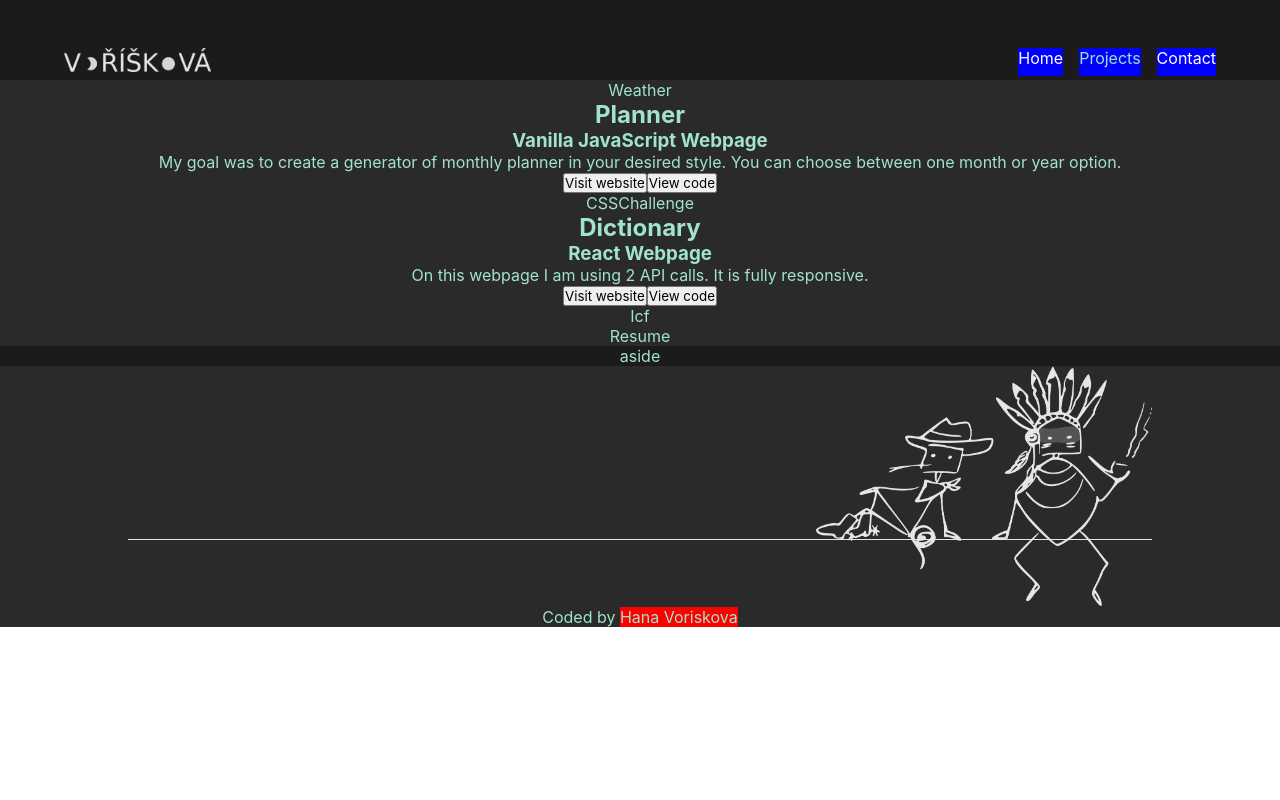
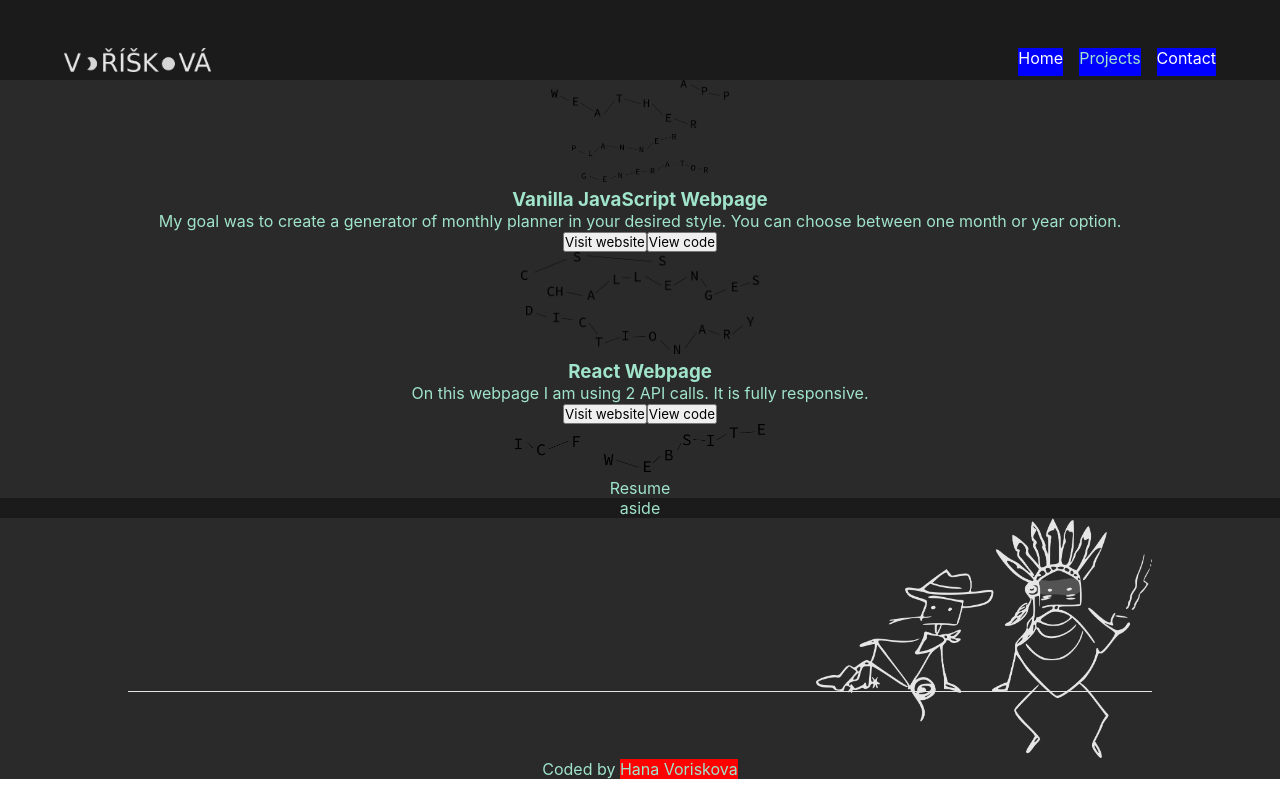
Before and after one commit to havoriskova/portfolio, a React (Create React App) app in the folder 01-portfolio/: page /projects in a window 1280 px wide. Built offline with nearby package versions, Linux system fonts and the light colour scheme; the HTML template or start-up script is replaced by a standard one.

Commit message:
added h2, but need to solve height
--> need to redo the img in Inscape

```diff
--- a/01-portfolio/src/components/projects/CSSChallenge.js
+++ b/01-portfolio/src/components/projects/CSSChallenge.js
@@ -1,10 +1,16 @@
-
+import cssHeader from '../../img/headers/CSS_CHALLENGES.png'
 
 const CSSChallenge = (props) => {
 
 
     return(
-        <div className="CSSChallenge container">CSSChallenge</div>
+        <div className="CSSChallenge container">
+            <h2 className='constellation_header'>
+                <img alt='header for CSS challenge' src={cssHeader}/>
+            </h2>
+
+
+        </div>
     )
 };
 
--- a/01-portfolio/src/components/projects/Dictionary.js
+++ b/01-portfolio/src/components/projects/Dictionary.js
@@ -1,3 +1,4 @@
+import headerDictionary from '../../img/headers/DICTIONARY.png';
 
 const Dictionary = (props) => {
 
@@ -6,7 +7,10 @@ const Dictionary = (props) => {
         <div className="Dictionary container">
 
             <div className="col-1">
-                    <h2>Dictionary</h2> {/* link => img souhvezdi */}
+                    <h2 className='constellation_header'>
+                        <img alt='header for dictionary' src={headerDictionary}/>
+                    </h2> {/* link => img souhvezdi */}
+
                     <h3>React Webpage</h3> {/* mensi font, ale UPPERCASE */}
 
                     <p>On this webpage I am using 2 API calls. It is fully responsive.</p>
--- a/01-portfolio/src/components/projects/Icf.js
+++ b/01-portfolio/src/components/projects/Icf.js
@@ -1,9 +1,14 @@
+import headerICF from '../../img/headers/ICF_WEBSITE.png'
 
 const Icf = (props) => {
 
 
     return(
-        <div className="Icf container">Icf</div>
+        <div className="Icf container">
+            <h2 className='constellation_header'>
+                <img alt='header for ICF' src={headerICF}/>
+            </h2> {/* link => img souhvezdi */}
+        </div>
     )
 };
 
--- a/01-portfolio/src/components/projects/Planner.js
+++ b/01-portfolio/src/components/projects/Planner.js
@@ -1,10 +1,14 @@
+import headerPlanner from '../../img/headers/PLANNER_GENERATOR.png'
+
 
 const Planner = (props) => {
 
     return(
         <div className="Planner container">
             <div className="col-1">
-                <h2>Planner</h2> {/* link => img souhvezdi */}
+                <h2 className='constellation_header'>
+                        <img alt='header for planner generator' src={headerPlanner}/>
+                </h2> {/* link => img souhvezdi */}
                 <h3>Vanilla JavaScript Webpage</h3> {/* mensi font, ale UPPERCASE */}
 
                 <p>My goal was to create a generator of monthly planner in your desired style.
--- a/01-portfolio/src/components/projects/Weather.js
+++ b/01-portfolio/src/components/projects/Weather.js
@@ -1,9 +1,14 @@
+import headerWeather from '../../img/headers/WEATHER_APP.png'
 
 const Weather = (props) => {
 
 
     return(
-        <div className="Weather container">Weather</div>
+        <div className="Weather container">
+            <h2 className='constellation_header'>
+                <img alt='header for weather' src={headerWeather}/>
+            </h2> {/* link => img souhvezdi */}
+        </div>
     )
 };
 
--- a/01-portfolio/src/index.css
+++ b/01-portfolio/src/index.css
@@ -18,3 +18,7 @@ code {
   font-family: source-code-pro, Menlo, Monaco, Consolas, 'Courier New',
     monospace;
 }
+
+.constellation_header img {
+  height: 3rem;
+}
```
